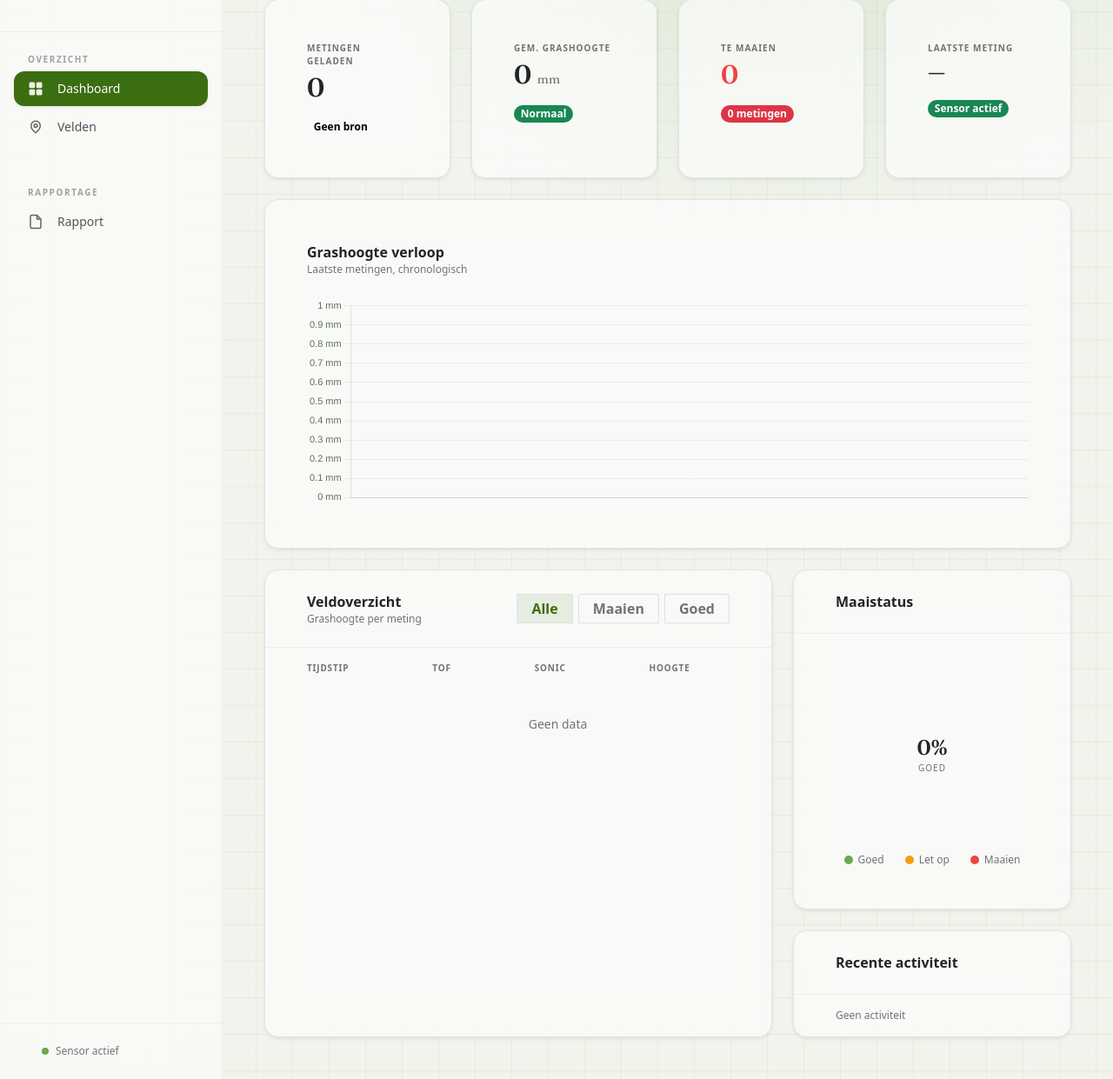
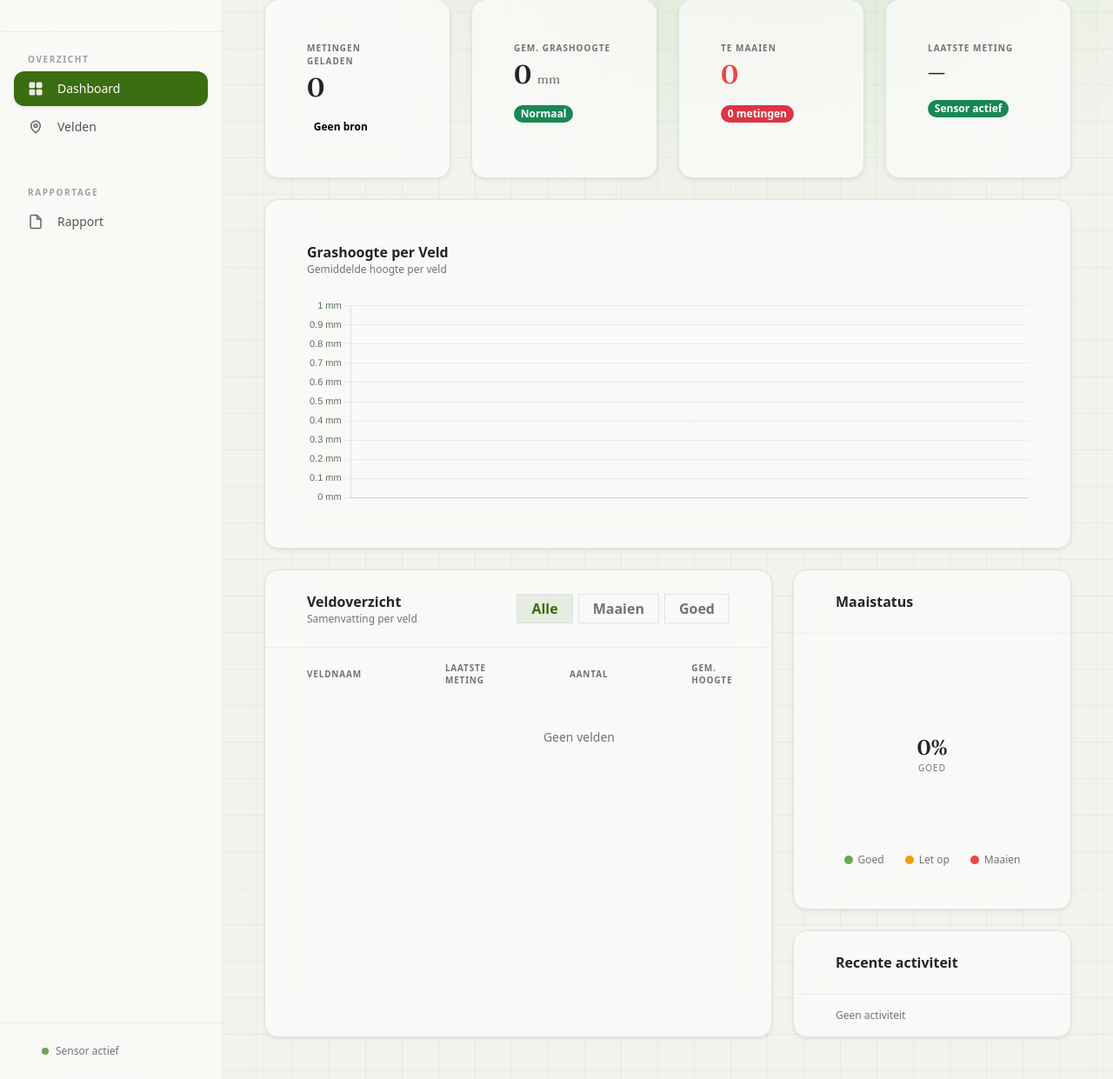
Before and after one commit to gideontigelaar/project-groenwerf, a Flask app: page / in a window 1280 px wide. Shown: the part 113-1354 px from the top of the page at 87% size. Run offline with Flask 3, Linux system fonts and the light colour scheme; data that the repository does not hold is empty.

Commit message:
Add analytics per field, not latest measurements

```diff
--- a/website/app.py
+++ b/website/app.py
@@ -149,10 +149,21 @@ def _fetch_rows():
 
 def _do_refresh():
     rows, source = _fetch_rows()
+    fields = []
+    try:
+        flayer = _get_fields_layer()
+        if flayer:
+            fset = flayer.query(where="1=1", out_fields="*", return_geometry=True, out_sr=4326)
+            fields = [{"attributes": f.attributes, "geometry": f.geometry} for f in fset.features]
+    except Exception:
+        pass
+
     with _cache_lock:
         if rows:
             _cache["rows"] = rows
             _cache["source"] = source
+        if fields:
+            _cache["fields"] = fields
         _cache["ts"] = time.time()
 
 def _trigger_background_refresh():
@@ -174,16 +185,13 @@ def get_rows():
     with _cache_lock:
         fresh = (now - _cache["ts"]) < CACHE_TTL
         have = bool(_cache["rows"])
-        rows, source = _cache["rows"], _cache["source"]
-
-    if fresh and have:
-        return rows, source
-    if not have:
-        _do_refresh()
-    else:
-        _trigger_background_refresh()
+    if not (fresh and have):
+        if not have:
+            _do_refresh()
+        else:
+            _trigger_background_refresh()
     with _cache_lock:
-        return _cache["rows"], _cache["source"]
+        return _cache.get("rows", []), _cache.get("source", "none"), _cache.get("fields", [])
 
 def status_level(row):
     h = (row.get("tof_mm") or row.get("sonic_mm") or 0)
@@ -195,33 +203,57 @@ def status_level(row):
 
 STATUS_LABELS = ["Goed", "Let op", "Maaien"]
 
-def build_report(rows):
-    # compute report parameters for pdf
+def _in_poly(x, y, rings):
+    # point-in-polygon ray casting
+    if not x or not y or not rings: return False
+    inside = False
+    for ring in rings:
+        for i in range(len(ring)):
+            p1x, p1y = ring[i]
+            p2x, p2y = ring[(i + 1) % len(ring)]
+            if ((p1y > y) != (p2y > y)) and (x < (p2x - p1x) * (y - p1y) / (p2y - p1y + 1e-9) + p1x):
+                inside = not inside
+    return inside
+
+def build_report(rows, fields):
+    # group and summarize measurements per field
     counts = [0, 0, 0]
-    heights = []
-    for r in rows:
-        counts[status_level(r)] += 1
-        heights.append(r.get("tof_mm") or r.get("sonic_mm") or 0)
+    field_summaries = []
 
-    total = len(rows)
-    avg = round(sum(heights) / len(heights)) if heights else 0
-    latest = rows[0]["measured_at"] if rows else None
+    for i, f in enumerate(fields):
+        name = _attr(f.get("attributes", {}), "Name", "Naam", "Field_Name") or f"Veld {i+1}"
+        rings = f.get("geometry", {}).get("rings", [])
+        f_rows = [r for r in rows if _in_poly(r.get("longitude"), r.get("latitude"), rings)]
 
-    recent = []
-    for r in rows[:18]:
-        lvl = status_level(r)
-        h = r.get("tof_mm") or r.get("sonic_mm") or 0
-        recent.append({
-            "tof_mm": r.get("tof_mm"),
-            "sonic_mm": r.get("sonic_mm"),
-            "height": h,
-            "measured_at": r.get("measured_at") or "—",
-            "time": (r.get("measured_at") or "—")[11:16] or "—",
-            "date": (r.get("measured_at") or "—")[:10] or "—",
+        if not f_rows:
+            continue
+
+        f_heights = [r.get("tof_mm") or r.get("sonic_mm") or 0 for r in f_rows]
+        f_avg = round(sum(f_heights) / len(f_heights))
+        f_counts = [0, 0, 0]
+        for r in f_rows:
+            f_counts[status_level(r)] += 1
+
+        for c_i in range(3):
+            counts[c_i] += f_counts[c_i]
+
+        lvl = 2 if f_counts[2] > 0 else (1 if f_counts[1] > 0 else 0)
+
+        field_summaries.append({
+            "name": name,
+            "total": len(f_rows),
+            "avg": f_avg,
+            "counts_ok": f_counts[0],
+            "counts_warn": f_counts[1],
+            "counts_mow": f_counts[2],
+            "latest": f_rows[0]["measured_at"] if f_rows else "—",
             "label": STATUS_LABELS[lvl],
             "level": lvl,
-            "bar_pct": min(100, round(h / 8)),
+            "bar_pct": min(100, round(f_avg / 8))
         })
+
+    field_summaries.sort(key=lambda s: s["level"], reverse=True)
+    total = sum(counts)
 
     r_circle = 60
     circ = 2 * math.pi * r_circle
@@ -239,36 +271,28 @@ def build_report(rows):
 
     return {
         "total": total,
-        "avg": avg,
+        "avg": round(sum([s["avg"] * s["total"] for s in field_summaries]) / total) if total else 0,
         "counts_ok": counts[0],
         "counts_warn": counts[1],
         "counts_mow": counts[2],
         "pct_ok": round((counts[0] / total) * 100) if total else 0,
         "pct_warn": round((counts[1] / total) * 100) if total else 0,
         "pct_mow": round((counts[2] / total) * 100) if total else 0,
-        "latest": latest or "—",
+        "latest": rows[0]["measured_at"] if rows else "—",
         "generated": time.strftime("%d-%m-%Y %H:%M"),
-        "recent": recent,
+        "fields": field_summaries,
         "donut": {"circ": round(circ, 2), "segments": segments},
         "thresholds": {"mow": THRESHOLD_MOW, "watch": THRESHOLD_WATCH},
     }
 
 @app.route("/api/fields")
 def api_fields():
-    layer = _get_fields_layer()
-    if not layer:
-        return jsonify({"features": []})
-    try:
-        fset = layer.query(where="1=1", out_fields="*", return_geometry=True, out_sr=4326)
-        features = [{"attributes": f.attributes, "geometry": f.geometry} for f in fset.features]
-        return jsonify({"features": features})
-    except Exception as exc:
-        app.logger.error("arcgis fields fetch failed: %s", exc)
-        return jsonify({"error": str(exc)}), 500
+    _, _, fields = get_rows()
+    return jsonify({"features": fields})
 
 @app.route("/api/data")
 def api_data():
-    rows, source = get_rows()
+    rows, source, _ = get_rows()
     sort = request.args.get("sort", "measured_at")
     allowed = {"tof_mm", "sonic_mm", "longitude", "latitude"}
     if sort in allowed:
@@ -276,8 +300,14 @@ def api_data():
             v = r.get(sort)
             return v if isinstance(v, (int, float)) else -1
         rows = sorted(rows, key=key, reverse=True)
+    return jsonify({"data": rows[:100], "meta": {"source": source, "total": len(rows)}})
 
-    return jsonify({"data": rows[:100], "meta": {"source": source, "total": len(rows)}})
+@app.route("/api/summary")
+def api_summary():
+    rows, source, fields = get_rows()
+    rep = build_report(rows, fields)
+    rep["source"] = source
+    return jsonify(rep)
 
 @app.route("/api/sync", methods=["POST"])
 def api_sync():
@@ -301,8 +331,8 @@ def report():
 
 def _render_pdf():
     from weasyprint import HTML
-    rows, _ = get_rows()
-    html = render_template("pdf.html", r=build_report(rows))
+    rows, _, fields = get_rows()
+    html = render_template("pdf.html", r=build_report(rows, fields))
     return HTML(string=html, base_url=request.url_root).write_pdf()
 
 @app.route("/pdf")
--- a/website/static/dashboard.js
+++ b/website/static/dashboard.js
@@ -1,25 +1,15 @@
-// manage dashboard data loading, ui sync, and rendering
-const MOW = 400;
-const WATCH = 80;
-
-function statusOf(tof, sonic) {
-    const h = (tof || sonic || 0);
-    if (h >= MOW) return { label: "Maaien", level: 2, color: "#ef4444", badge: "text-bg-danger" };
-    if (h >= WATCH) return { label: "Let op", level: 1, color: "#f59e0b", badge: "text-bg-warning" };
-    return { label: "Goed", level: 0, color: "#6aa84f", badge: "text-bg-success" };
-}
-
-let allRows = [];
+// manage dashboard data loading and rendering
+let reportData = null;
 let currentFilter = "all";
 let donutChart = null;
-let trendChart = null;
+let barChart = null;
 
 async function loadData() {
     try {
-        const res = await fetch("/api/data");
+        const res = await fetch("/api/summary");
         const json = await res.json();
-        allRows = (json.data || []);
-        document.getElementById("kpi-source").textContent = json.meta && json.meta.source === "arcgis" ? "ArcGIS" : "Geen bron";
+        reportData = json;
+        document.getElementById("kpi-source").textContent = json.source === "arcgis" ? "ArcGIS" : "Geen bron";
         renderKPIs();
         renderTable(currentFilter);
         renderCharts();
@@ -29,25 +19,17 @@ async function loadData() {
     }
 }
 
-function heightOf(r) {
-    return (r.tof_mm || r.sonic_mm || 0);
-}
+function renderKPIs() {
+    if (!reportData) return;
 
-function renderKPIs() {
-    const count = allRows.length;
-    const heights = allRows.map(heightOf);
-    const avg = heights.length ? Math.round(heights.reduce((a, b) => a + b, 0) / heights.length) : 0;
-    const mow = allRows.filter(r => statusOf(r.tof_mm, r.sonic_mm).level >= 2).length;
-    const latest = allRows[0]?.measured_at || "—";
-
-    document.getElementById("kpi-count").textContent = count;
-    document.getElementById("kpi-avg").innerHTML = `${avg} <span class="text-sm font-normal text-zinc-500">mm</span>`;
-    document.getElementById("kpi-mow").textContent = mow;
-    document.getElementById("kpi-mow-badge").textContent = `${mow} meting${mow === 1 ? "" : "en"}`;
-    document.getElementById("kpi-time").textContent = latest !== "—" ? latest.slice(11, 16) : "—";
+    document.getElementById("kpi-count").textContent = reportData.total;
+    document.getElementById("kpi-avg").innerHTML = `${reportData.avg} <span class="text-sm font-normal text-zinc-500">mm</span>`;
+    document.getElementById("kpi-mow").textContent = reportData.counts_mow;
+    document.getElementById("kpi-mow-badge").textContent = `${reportData.counts_mow} meting${reportData.counts_mow === 1 ? "" : "en"}`;
+    document.getElementById("kpi-time").textContent = reportData.latest !== "—" ? reportData.latest.slice(11, 16) : "—";
 
     const avgBadge = document.getElementById("kpi-avg-badge");
-    if (avg >= 200) {
+    if (reportData.avg >= 200) {
         avgBadge.textContent = "Boven streefwaarde";
         avgBadge.className = "badge rounded-pill text-bg-warning";
     } else {
@@ -57,37 +39,34 @@ function renderKPIs() {
 }
 
 function renderTable(filter) {
-    const rows = allRows.filter(r => {
-        const lvl = statusOf(r.tof_mm, r.sonic_mm).level;
-        if (filter === "mow") return lvl >= 2;
-        if (filter === "ok") return lvl === 0;
+    if (!reportData) return;
+
+    const rows = reportData.fields.filter(f => {
+        if (filter === "mow") return f.level >= 2;
+        if (filter === "ok") return f.level === 0;
         return true;
-    }).slice(0, 25);
+    });
 
     const tbody = document.getElementById("fields-body");
     if (!rows.length) {
-        tbody.innerHTML = '<tr><td colspan="5" class="px-5 py-8 text-center text-zinc-500 text-sm">Geen data</td></tr>';
+        tbody.innerHTML = '<tr><td colspan="5" class="px-5 py-8 text-center text-zinc-500 text-sm">Geen velden</td></tr>';
         return;
     }
-    tbody.innerHTML = rows.map(r => {
-        const tof = r.tof_mm ?? null;
-        const sonic = r.sonic_mm ?? null;
-        const h = heightOf(r);
-        const s = statusOf(tof, sonic);
-        const t = r.measured_at ? r.measured_at.slice(11, 16) : "—";
-        const d = r.measured_at ? r.measured_at.slice(0, 10) : "—";
-        const pct = Math.min(100, Math.round(h / 8));
+
+    tbody.innerHTML = rows.map(f => {
+        const color = f.level === 2 ? "#ef4444" : f.level === 1 ? "#f59e0b" : "#6aa84f";
+        const badge = f.level === 2 ? "text-bg-danger" : f.level === 1 ? "text-bg-warning" : "text-bg-success";
         return `<tr class="border-t border-black/5 dark:border-white/10 hover:bg-black/[0.025] dark:hover:bg-white/5 transition-colors">
-            <td class="px-5 py-3"><div class="font-semibold">${t}</div><div class="text-[11px] text-zinc-500">${d}</div></td>
-            <td class="px-5 py-3 tabular-nums">${tof != null ? tof : "—"}</td>
-            <td class="px-5 py-3 tabular-nums">${sonic != null ? sonic : "—"}</td>
+            <td class="px-5 py-3 font-semibold">${f.name}</td>
+            <td class="px-5 py-3 text-[11px] text-zinc-500">${f.latest ? f.latest.slice(0, 16) : "—"}</td>
+            <td class="px-5 py-3 tabular-nums">${f.total}</td>
             <td class="px-5 py-3">
                 <div class="w-24 h-1.5 rounded-full bg-black/10 dark:bg-white/10 overflow-hidden">
-                    <div class="h-full rounded-full" style="width:${pct}%;background:${s.color}"></div>
+                    <div class="h-full rounded-full" style="width:${f.bar_pct}%;background:${color}"></div>
                 </div>
-                <div class="text-[11px] text-zinc-500 mt-1 tabular-nums">${h} mm</div>
+                <div class="text-[11px] text-zinc-500 mt-1 tabular-nums">${f.avg} mm</div>
             </td>
-            <td class="px-5 py-3"><span class="badge rounded-pill ${s.badge}">${s.label}</span></td>
+            <td class="px-5 py-3"><span class="badge rounded-pill ${badge}">${f.label}</span></td>
         </tr>`;
     }).join("");
 }
@@ -104,56 +83,48 @@ document.getElementById("filter-pills").addEventListener("click", (e) => {
 });
 
 function renderCharts() {
-    const counts = [0, 0, 0];
-    allRows.forEach(r => counts[statusOf(r.tof_mm, r.sonic_mm).level]++);
-    const total = allRows.length || 1;
-    document.getElementById("donut-pct").textContent = Math.round((counts[0] / total) * 100) + "%";
-
+    if (!reportData) return;
     const th = window.chartTheme();
 
+    // donut
     if (donutChart) donutChart.destroy();
     donutChart = new Chart(document.getElementById("donutChart"), {
         type: "doughnut",
         data: {
             labels: ["Goed", "Let op", "Maaien"],
-            datasets: [{ data: counts, backgroundColor: [th.ok, th.warn, th.mow], borderWidth: 0, hoverOffset: 6 }]
+            datasets: [{ data: [reportData.counts_ok, reportData.counts_warn, reportData.counts_mow], backgroundColor: [th.ok, th.warn, th.mow], borderWidth: 0, hoverOffset: 6 }]
         },
         options: {
             responsive: true,
             maintainAspectRatio: false,
             cutout: "72%",
             plugins: {
-                legend: { display: false },
-                tooltip: { callbacks: { label: c => `${c.label}: ${c.parsed}` } }
+                legend: { display: false }
             }
         }
     });
 
-    const series = allRows.slice(0, 40).reverse();
-    if (trendChart) trendChart.destroy();
-    trendChart = new Chart(document.getElementById("trendChart"), {
-        type: "line",
+    document.getElementById("donut-pct").textContent = reportData.pct_ok + "%";
+
+    // bar chart showing avg height per field
+    if (barChart) barChart.destroy();
+    barChart = new Chart(document.getElementById("barChart"), {
+        type: "bar",
         data: {
-            labels: series.map(r => (r.measured_at || "").slice(11, 19)),
+            labels: reportData.fields.map(f => f.name),
             datasets: [{
-                data: series.map(heightOf),
-                borderColor: th.brand,
-                borderWidth: 2,
-                tension: 0.35,
-                pointRadius: 0,
-                fill: true,
-                backgroundColor: "rgba(106,168,79,0.12)",
+                data: reportData.fields.map(f => f.avg),
+                backgroundColor: reportData.fields.map(f => f.level === 2 ? th.mow : f.level === 1 ? th.warn : th.ok),
+                borderRadius: 4,
+                maxBarThickness: 32,
             }]
         },
         options: {
             responsive: true,
             maintainAspectRatio: false,
-            plugins: {
-                legend: { display: false },
-                tooltip: { callbacks: { label: c => `${c.parsed.y} mm` } }
-            },
+            plugins: { legend: { display: false } },
             scales: {
-                x: { grid: { color: th.grid }, ticks: { color: th.text, maxTicksLimit: 8, font: { size: 10 } } },
+                x: { grid: { display: false }, ticks: { color: th.text, font: { size: 10 } } },
                 y: { grid: { color: th.grid }, ticks: { color: th.text, font: { size: 11 }, callback: v => v + " mm" }, beginAtZero: true }
             }
         }
@@ -162,24 +133,29 @@ function renderCharts() {
 
 function renderActivity() {
     const list = document.getElementById("activity-list");
-    const recent = allRows.slice(0, 6);
-    if (!recent.length) {
+    if (!reportData || !reportData.fields.length) {
         list.innerHTML = '<li class="px-5 py-3 text-xs text-zinc-500">Geen activiteit</li>';
         return;
     }
-    list.innerHTML = recent.map(r => {
-        const h = heightOf(r);
-        const s = statusOf(r.tof_mm, r.sonic_mm);
-        const t = r.measured_at ? r.measured_at.slice(11, 16) : "—";
+
+    // show recent fields that require attention
+    const recent = reportData.fields.filter(f => f.level > 0).slice(0, 6);
+    if (!recent.length) {
+        list.innerHTML = '<li class="px-5 py-3 text-xs text-zinc-500">Geen actie vereist, alles ziet er goed uit.</li>';
+        return;
+    }
+
+    list.innerHTML = recent.map(f => {
+        const color = f.level === 2 ? "#ef4444" : "#f59e0b";
         return `<li class="flex items-start gap-3 px-5 py-3 border-t border-black/5 dark:border-white/10 first:border-t-0">
-            <span class="w-2 h-2 rounded-full mt-1.5 shrink-0" style="background:${s.color}"></span>
-            <div><div class="text-xs">Meting ontvangen — <span class="font-semibold tabular-nums">${h} mm</span> (${s.label})</div>
-            <div class="text-[11px] text-zinc-500 mt-0.5">${t}</div></div>
+            <span class="w-2 h-2 rounded-full mt-1.5 shrink-0" style="background:${color}"></span>
+            <div><div class="text-xs font-semibold">${f.name} — <span class="tabular-nums">${f.avg} mm</span> (${f.label})</div>
+            <div class="text-[11px] text-zinc-500 mt-0.5">Metingen: ${f.total} — Laatste: ${f.latest ? f.latest.slice(11, 16) : "—"}</div></div>
         </li>`;
     }).join("");
 }
 
-// manual sync button handling
+// manual sync trigger
 const syncBtn = document.getElementById("syncBtn");
 if (syncBtn) {
     syncBtn.addEventListener("click", async () => {
@@ -197,7 +173,7 @@ if (syncBtn) {
 }
 
 window.addEventListener("themechange", () => {
-    if (allRows.length) renderCharts();
+    if (reportData) renderCharts();
 });
 
 loadData();
--- a/website/templates/dashboard.html
+++ b/website/templates/dashboard.html
@@ -43,11 +43,11 @@
     <div class="rounded-2xl p-5 border border-black/5 dark:border-white/10 bg-white/60 dark:bg-white/[0.04] backdrop-blur-xl shadow-sm mb-6">
         <div class="flex items-center justify-between mb-4">
             <div>
-                <div class="font-semibold">Grashoogte verloop</div>
-                <div class="text-xs text-zinc-500 dark:text-zinc-400">Laatste metingen, chronologisch</div>
+                <div class="font-semibold">Grashoogte per Veld</div>
+                <div class="text-xs text-zinc-500 dark:text-zinc-400">Gemiddelde hoogte per veld</div>
             </div>
         </div>
-        <div class="relative h-[240px]"><canvas id="trendChart"></canvas></div>
+        <div class="relative h-[240px]"><canvas id="barChart"></canvas></div>
     </div>
 
     <div class="grid grid-cols-1 lg:grid-cols-[1fr_320px] gap-6">
@@ -55,7 +55,7 @@
             <div class="px-5 py-4 flex items-center justify-between border-b border-black/5 dark:border-white/10">
                 <div>
                     <div class="font-semibold">Veldoverzicht</div>
-                    <div class="text-xs text-zinc-500 dark:text-zinc-400">Grashoogte per meting</div>
+                    <div class="text-xs text-zinc-500 dark:text-zinc-400">Samenvatting per veld</div>
                 </div>
                 <div class="flex gap-1.5" id="filter-pills">
                     <button data-filter="all" class="pill px-3 py-1 rounded-full text-xs font-semibold border border-brand bg-brand/10 text-brand transition-colors">Alle</button>
@@ -67,11 +67,11 @@
                 <table class="w-full text-sm">
                     <thead>
                         <tr class="text-left text-[10px] uppercase tracking-[0.08em] text-zinc-500 dark:text-zinc-400">
-                            <th class="px-5 py-3 font-bold">Tijdstip</th>
-                            <th class="px-5 py-3 font-bold">TOF</th>
-                            <th class="px-5 py-3 font-bold">Sonic</th>
-                            <th class="px-5 py-3 font-bold">Hoogte</th>
-                            <th class="px-5 py-3 font-bold">Status</th>
+                            <th class="px-5 py-3 font-bold">Veldnaam</th>
+                            <th class="px-5 py-3 font-bold">Laatste Meting</th>
+                            <th class="px-5 py-3 font-bold">Aantal</th>
+                            <th class="px-5 py-3 font-bold">Gem. Hoogte</th>
+                            <th class="px-5 py-3 font-bold">Advies</th>
                         </tr>
                     </thead>
                     <tbody id="fields-body">
--- a/website/templates/report.html
+++ b/website/templates/report.html
@@ -51,7 +51,7 @@
         </div>
 
         <div class="rounded-2xl border border-black/5 dark:border-white/10 bg-white/60 dark:bg-white/[0.04] backdrop-blur-xl shadow-sm overflow-hidden">
-            <div class="px-5 py-4 border-b border-black/5 dark:border-white/10 font-semibold">Meting details (laatste 20)</div>
+            <div class="px-5 py-4 border-b border-black/5 dark:border-white/10 font-semibold">Veld details</div>
             <div id="report-rows" class="px-5 py-2 text-sm">Laden…</div>
         </div>
 
```
Also changed, not shown: website/static/report.js (+41 -59 lines), website/templates/pdf.html (+8 -9 lines).
